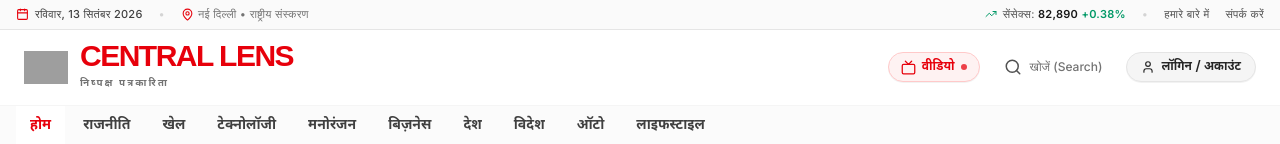
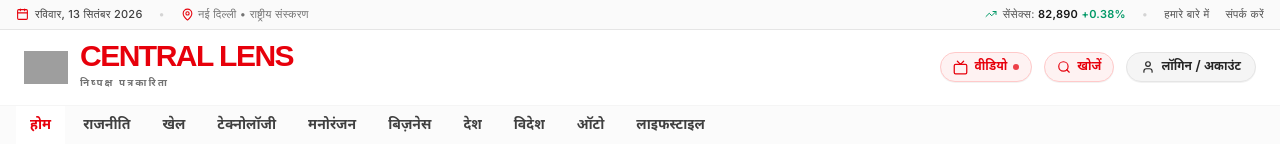
Before and after one commit to hrshvv/central-lens, a Next.js app: page / in a window 1280 px wide. Shown: the top 144 px of the page. Built offline with nearby package versions, Linux system fonts and the light colour scheme; no server answers; the database is empty; grey boxes are pictures that could not be loaded.

Commit message:
added new changes

```diff
--- a/src/components/layout/Navbar.tsx
+++ b/src/components/layout/Navbar.tsx
@@ -4,7 +4,7 @@ import Link from 'next/link';
 import {
   Search, Menu, User, X, Home, ChevronRight, Calendar, MapPin, TrendingUp,
   LogIn, UserPlus, Landmark, Cpu, Trophy, Film, Globe, Car, Sparkles, Shield, Tv,
-  ChevronDown, LogOut, LayoutDashboard, PlusCircle, ArrowRight
+  ChevronDown, LogOut, LayoutDashboard, PlusCircle
 } from 'lucide-react';
 import { useEffect, useState } from 'react';
 import { usePathname, useRouter } from 'next/navigation';
@@ -161,25 +161,6 @@ export default function Navbar() {
   return (
     <>
       <header className="sticky top-0 z-40 bg-white/95 backdrop-blur-md border-b border-neutral-100 shadow-[0_2px_15px_-3px_rgba(0,0,0,0.07)]">
-        {/* Admin Quick Switch Bar */}
-        {currentUser && (currentUser.role === 'admin' || currentUser.role === 'editor') && (
-          <div className="bg-neutral-950 text-neutral-200 text-xs py-1.5 px-4 sm:px-6 flex items-center justify-between border-b border-neutral-800 font-sans tracking-tight">
-            <div className="flex items-center space-x-2">
-              <span className="w-2 h-2 rounded-full bg-emerald-400 animate-pulse" />
-              <span className="font-semibold text-white">
-                एडमिन सत्र सक्रिय: <span className="text-neutral-300 font-normal">{currentUser.name} ({currentUser.role})</span>
-              </span>
-            </div>
-            <Link
-              href="/admin"
-              className="text-red-400 hover:text-white font-bold transition-colors flex items-center space-x-1"
-            >
-              <span>एडमिन पैनल पर वापस जाएं (Admin Dashboard)</span>
-              <ArrowRight size={13} />
-            </Link>
-          </div>
-        )}
-
         {/* Top Edition & Date Bar (Desktop) */}
         <div className="hidden md:block bg-neutral-50 text-neutral-600 text-[11px] py-1.5 px-4 border-b border-neutral-200">
         <div className="max-w-7xl mx-auto flex justify-between items-center font-sans tracking-wide">
@@ -256,11 +237,17 @@ export default function Navbar() {
 
           <Link
             href="/search"
-            className="flex items-center space-x-2 px-3 py-2 text-neutral-600 hover:text-neutral-900 hover:bg-neutral-100 rounded-full transition text-sm font-medium"
+            className={`flex items-center space-x-1.5 px-3 py-1.5 rounded-full border transition font-bold text-xs shadow-2xs group ${
+              pathname === '/search'
+                ? 'bg-red-600 text-white border-red-600'
+                : 'bg-red-50 hover:bg-red-100 text-red-600 border-red-200'
+            }`}
             aria-label="Search articles"
           >
-            <Search size={18} />
-            <span className="hidden sm:inline text-xs text-neutral-500 font-sans">खोजें (Search)</span>
+            <Search size={14} className={`group-hover:scale-110 transition-transform ${
+              pathname === '/search' ? 'text-white' : 'text-red-600'
+            }`} />
+            <span className="font-devanagari">खोजें</span>
           </Link>
 
           {/* User Auth Section */}
@@ -270,9 +257,9 @@ export default function Navbar() {
                 {(currentUser.role === 'admin' || currentUser.role === 'editor') && (
                   <Link
                     href="/admin"
-                    className="hidden sm:flex items-center space-x-1 px-3 py-1.5 bg-neutral-900 hover:bg-neutral-800 text-white rounded-full text-xs font-bold shadow-xs transition"
+                    className="hidden sm:flex items-center space-x-1.5 px-3 py-1.5 bg-red-50 hover:bg-red-100 text-red-600 rounded-full text-xs font-bold border border-red-200/80 shadow-2xs transition"
                   >
-                    <Shield size={12} className="text-red-500" />
+                    <Shield size={13} className="text-red-600" />
                     <span>डैशबोर्ड</span>
                   </Link>
                 )}
@@ -587,9 +574,9 @@ export default function Navbar() {
               <Link
                 href="/admin"
                 onClick={() => setIsMenuOpen(false)}
-                className="flex items-center justify-center space-x-1.5 w-full py-2.5 px-3 bg-neutral-900 text-white hover:bg-neutral-800 text-xs font-bold rounded-xl shadow-xs transition font-devanagari"
+                className="flex items-center justify-center space-x-1.5 w-full py-2.5 px-3 bg-red-50 hover:bg-red-100 text-red-600 border border-red-200 text-xs font-bold rounded-xl shadow-2xs transition font-devanagari"
               >
-                <Shield size={14} className="text-red-500" />
+                <Shield size={14} className="text-red-600" />
                 <span>एडमिन डैशबोर्ड (Admin CMS)</span>
               </Link>
             )}
```
